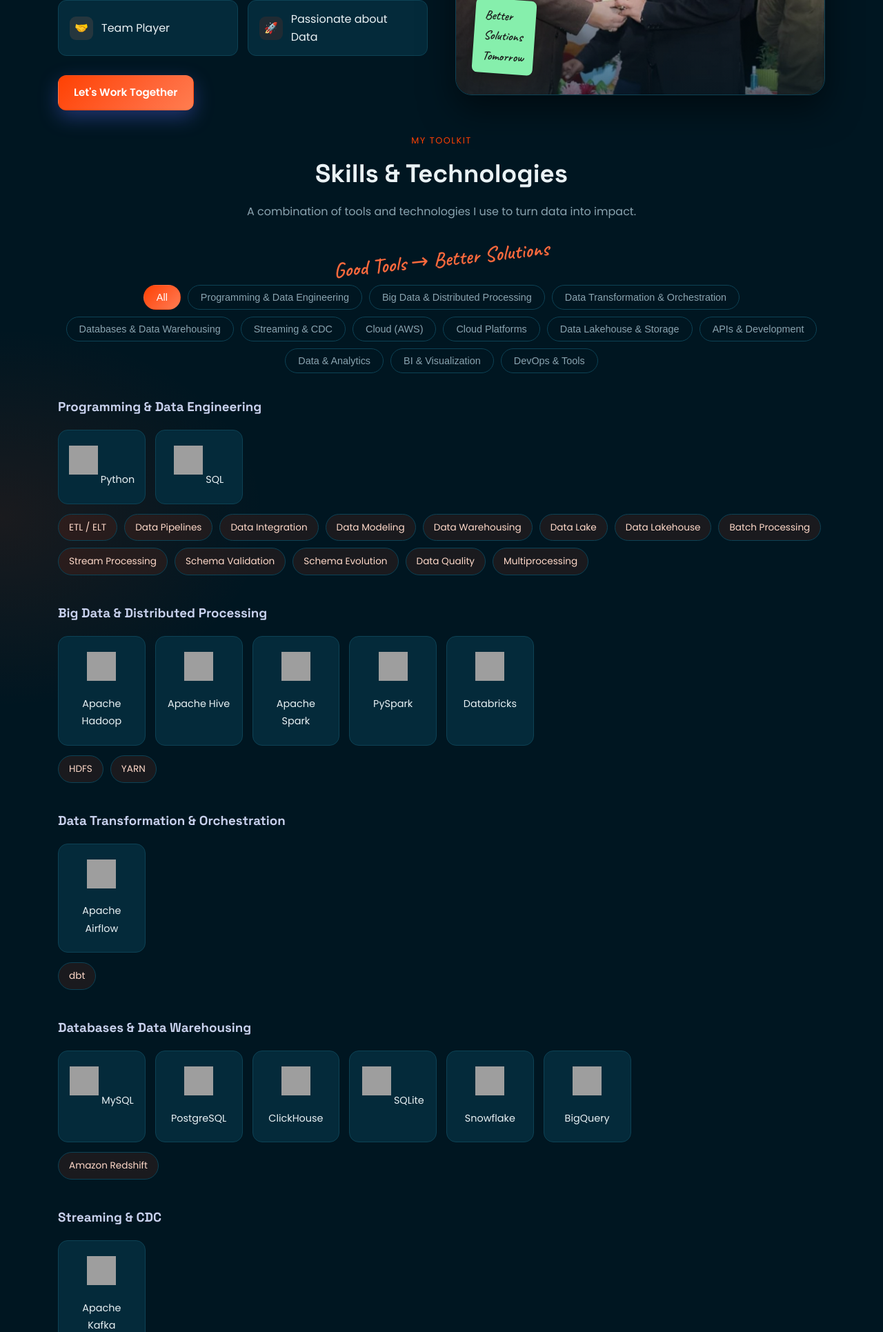
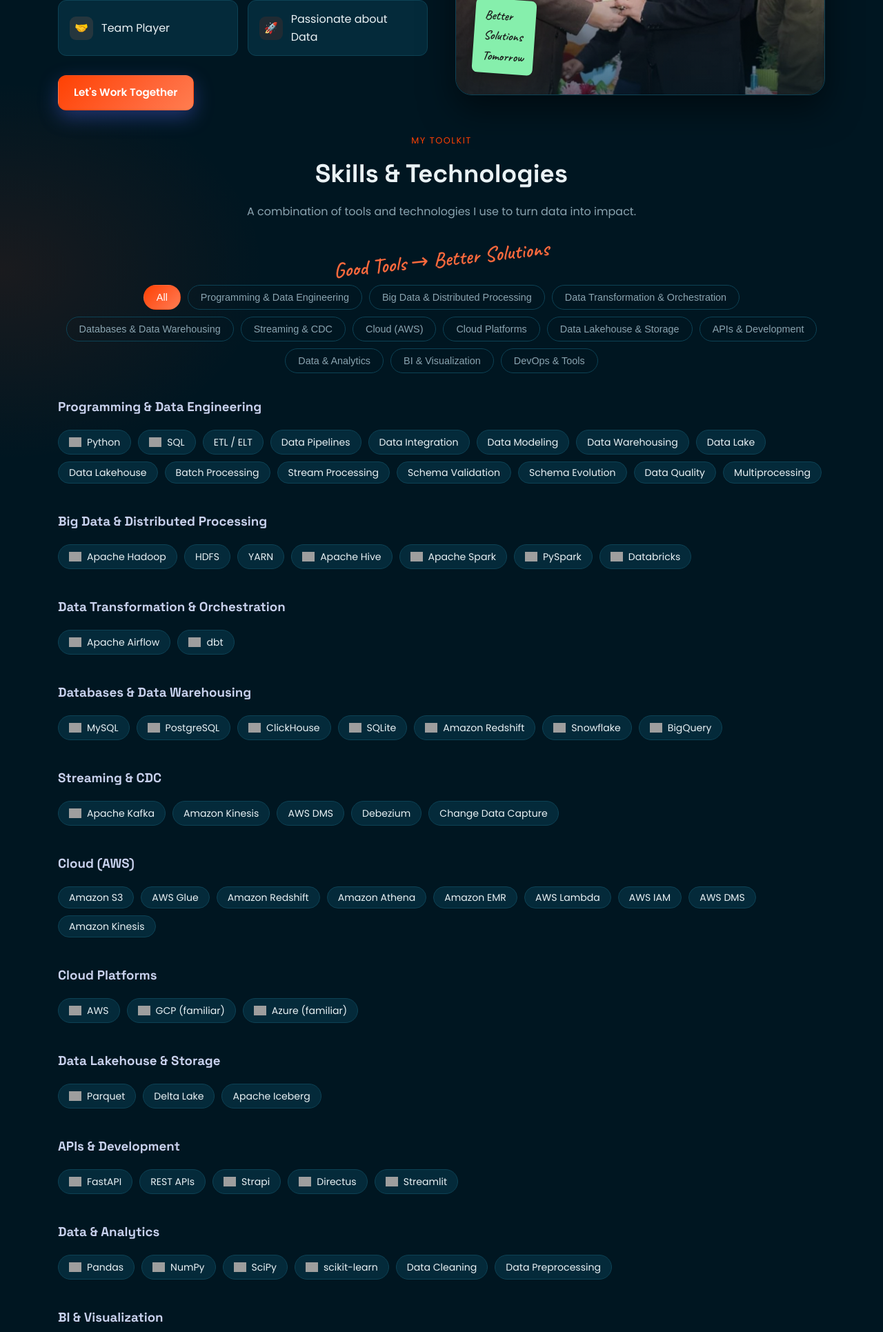
Before and after one commit to ashishkumarrajpoot89/portfolio, a Flask app: page / in a window 1280 px wide. Shown: the part 1332-3263 px from the top of the page at 69% size. Run offline with Flask 3, Linux system fonts and the light colour scheme; grey boxes are pictures that could not be loaded.

Commit message:
Unify skills into single inline pill rows; add logos (incl. devicon) for all tools that have them

```diff
--- a/app.py
+++ b/app.py
@@ -54,107 +54,121 @@ TRAITS = [
     {"icon": "🚀", "title": "Passionate about Data"},
 ]
 
-# Skills strictly from the resume. Each has a simple-icons slug + brand color where a
-# logo exists; entries without a real logo (e.g. ETL, Schema Validation) use `slug: None`
-# and render as a text tile. Logos: https://cdn.simpleicons.org/<slug>/<color>
+# Each skill is a (name, logo-url) pair. `logo` is a full icon URL or None.
+# Logos come from simple-icons (si) or devicon (dv) — devicon covers brand icons
+# that simple-icons dropped (Power BI, VS Code, Excel, AWS, dbt, etc.).
+# In the template every skill renders as ONE pill: icon + name if a logo exists,
+# just the name otherwise. All pills in a category flow in a single wrapping row.
+def _si(slug, color="FF4103"):
+    return f"https://cdn.simpleicons.org/{slug}/{color}"
+
+
+def _dv(path):
+    return f"https://cdn.jsdelivr.net/gh/devicons/devicon/icons/{path}"
+
+
+def _skill(name, logo=None):
+    return {"name": name, "logo": logo}
+
+
 SKILLS = {
     "Programming & Data Engineering": [
-        {"name": "Python", "slug": "python", "color": "3776AB"},
-        {"name": "SQL", "slug": "postgresql", "color": "4169E1"},
-        {"name": "ETL / ELT", "slug": None, "color": None},
-        {"name": "Data Pipelines", "slug": None, "color": None},
-        {"name": "Data Integration", "slug": None, "color": None},
-        {"name": "Data Modeling", "slug": None, "color": None},
-        {"name": "Data Warehousing", "slug": None, "color": None},
-        {"name": "Data Lake", "slug": None, "color": None},
-        {"name": "Data Lakehouse", "slug": None, "color": None},
-        {"name": "Batch Processing", "slug": None, "color": None},
-        {"name": "Stream Processing", "slug": None, "color": None},
-        {"name": "Schema Validation", "slug": None, "color": None},
-        {"name": "Schema Evolution", "slug": None, "color": None},
-        {"name": "Data Quality", "slug": None, "color": None},
-        {"name": "Multiprocessing", "slug": None, "color": None},
+        _skill("Python", _si("python", "3776AB")),
+        _skill("SQL", _si("postgresql", "4169E1")),
+        _skill("ETL / ELT"),
+        _skill("Data Pipelines"),
+        _skill("Data Integration"),
+        _skill("Data Modeling"),
+        _skill("Data Warehousing"),
+        _skill("Data Lake"),
+        _skill("Data Lakehouse"),
+        _skill("Batch Processing"),
+        _skill("Stream Processing"),
+        _skill("Schema Validation"),
+        _skill("Schema Evolution"),
+        _skill("Data Quality"),
+        _skill("Multiprocessing"),
     ],
     "Big Data & Distributed Processing": [
-        {"name": "Apache Hadoop", "slug": "apachehadoop", "color": "66CCFF"},
-        {"name": "HDFS", "slug": None, "color": None},
-        {"name": "YARN", "slug": None, "color": None},
-        {"name": "Apache Hive", "slug": "apachehive", "color": "FDEE21"},
-        {"name": "Apache Spark", "slug": "apachespark", "color": "E25A1C"},
-        {"name": "PySpark", "slug": "apachespark", "color": "E25A1C"},
-        {"name": "Databricks", "slug": "databricks", "color": "FF3621"},
+        _skill("Apache Hadoop", _dv("apachehadoop/apachehadoop-original.svg")),
+        _skill("HDFS"),
+        _skill("YARN"),
+        _skill("Apache Hive", _si("apachehive", "FDEE21")),
+        _skill("Apache Spark", _si("apachespark", "E25A1C")),
+        _skill("PySpark", _si("apachespark", "E25A1C")),
+        _skill("Databricks", _si("databricks", "FF3621")),
     ],
     "Data Transformation & Orchestration": [
-        {"name": "Apache Airflow", "slug": "apacheairflow", "color": "017CEE"},
-        {"name": "dbt", "slug": None, "color": None},
+        _skill("Apache Airflow", _si("apacheairflow", "017CEE")),
+        _skill("dbt", _dv("dbt/dbt-original.svg")),
     ],
     "Databases & Data Warehousing": [
-        {"name": "MySQL", "slug": "mysql", "color": "4479A1"},
-        {"name": "PostgreSQL", "slug": "postgresql", "color": "4169E1"},
-        {"name": "ClickHouse", "slug": "clickhouse", "color": "FFCC01"},
-        {"name": "SQLite", "slug": "sqlite", "color": "003B57"},
-        {"name": "Amazon Redshift", "slug": None, "color": None},
-        {"name": "Snowflake", "slug": "snowflake", "color": "29B5E8"},
-        {"name": "BigQuery", "slug": "googlebigquery", "color": "669DF6"},
+        _skill("MySQL", _si("mysql", "4479A1")),
+        _skill("PostgreSQL", _si("postgresql", "4169E1")),
+        _skill("ClickHouse", _si("clickhouse", "FFCC01")),
+        _skill("SQLite", _si("sqlite", "003B57")),
+        _skill("Amazon Redshift", _dv("amazonwebservices/amazonwebservices-original.svg")),
+        _skill("Snowflake", _si("snowflake", "29B5E8")),
+        _skill("BigQuery", _si("googlebigquery", "669DF6")),
     ],
     "Streaming & CDC": [
-        {"name": "Apache Kafka", "slug": "apachekafka", "color": "231F20"},
-        {"name": "Amazon Kinesis", "slug": None, "color": None},
-        {"name": "AWS DMS", "slug": None, "color": None},
-        {"name": "Debezium", "slug": None, "color": None},
-        {"name": "Change Data Capture", "slug": None, "color": None},
+        _skill("Apache Kafka", _si("apachekafka", "FF4103")),
+        _skill("Amazon Kinesis"),
+        _skill("AWS DMS"),
+        _skill("Debezium"),
+        _skill("Change Data Capture"),
     ],
     "Cloud (AWS)": [
-        {"name": "Amazon S3", "slug": None, "color": None},
-        {"name": "AWS Glue", "slug": None, "color": None},
-        {"name": "Amazon Redshift", "slug": None, "color": None},
-        {"name": "Amazon Athena", "slug": None, "color": None},
-        {"name": "Amazon EMR", "slug": None, "color": None},
-        {"name": "AWS Lambda", "slug": None, "color": None},
-        {"name": "AWS IAM", "slug": None, "color": None},
-        {"name": "AWS DMS", "slug": None, "color": None},
-        {"name": "Amazon Kinesis", "slug": None, "color": None},
+        _skill("Amazon S3"),
+        _skill("AWS Glue"),
+        _skill("Amazon Redshift"),
+        _skill("Amazon Athena"),
+        _skill("Amazon EMR"),
+        _skill("AWS Lambda"),
+        _skill("AWS IAM"),
+        _skill("AWS DMS"),
+        _skill("Amazon Kinesis"),
     ],
     "Cloud Platforms": [
-        {"name": "GCP (familiar)", "slug": "googlecloud", "color": "4285F4"},
-        {"name": "AWS", "slug": None, "color": None},
-        {"name": "Azure (familiar)", "slug": None, "color": None},
+        _skill("AWS", _dv("amazonwebservices/amazonwebservices-original.svg")),
+        _skill("GCP (familiar)", _si("googlecloud", "4285F4")),
+        _skill("Azure (familiar)", _dv("azure/azure-original.svg")),
     ],
     "Data Lakehouse & Storage": [
-        {"name": "Parquet", "slug": "apacheparquet", "color": "50ABF1"},
-        {"name": "Delta Lake", "slug": None, "color": None},
-        {"name": "Apache Iceberg", "slug": None, "color": None},
+        _skill("Parquet", _si("apacheparquet", "50ABF1")),
+        _skill("Delta Lake"),
+        _skill("Apache Iceberg"),
     ],
     "APIs & Development": [
-        {"name": "FastAPI", "slug": "fastapi", "color": "009688"},
-        {"name": "REST APIs", "slug": None, "color": None},
-        {"name": "Strapi", "slug": "strapi", "color": "4945FF"},
-        {"name": "Directus", "slug": "directus", "color": "263238"},
-        {"name": "Streamlit", "slug": "streamlit", "color": "FF4B4B"},
+        _skill("FastAPI", _si("fastapi", "009688")),
+        _skill("REST APIs"),
+        _skill("Strapi", _si("strapi", "4945FF")),
+        _skill("Directus", _si("directus", "6644FF")),
+        _skill("Streamlit", _si("streamlit", "FF4B4B")),
     ],
     "Data & Analytics": [
-        {"name": "Pandas", "slug": "pandas", "color": "150458"},
-        {"name": "NumPy", "slug": "numpy", "color": "013243"},
-        {"name": "SciPy", "slug": "scipy", "color": "8CAAE6"},
-        {"name": "scikit-learn", "slug": "scikitlearn", "color": "F7931E"},
-        {"name": "Data Cleaning", "slug": None, "color": None},
-        {"name": "Data Preprocessing", "slug": None, "color": None},
+        _skill("Pandas", _si("pandas", "150458")),
+        _skill("NumPy", _si("numpy", "4D77CF")),
+        _skill("SciPy", _si("scipy", "8CAAE6")),
+        _skill("scikit-learn", _si("scikitlearn", "F7931E")),
+        _skill("Data Cleaning"),
+        _skill("Data Preprocessing"),
     ],
     "BI & Visualization": [
-        {"name": "Apache Superset", "slug": "apachesuperset", "color": "20A6C9"},
-        {"name": "Power BI", "slug": None, "color": None},
-        {"name": "Matplotlib", "slug": None, "color": None},
-        {"name": "Seaborn", "slug": None, "color": None},
+        _skill("Power BI", _dv("powerbi/powerbi-original.svg")),
+        _skill("Apache Superset", _si("apachesuperset", "20A6C9")),
+        _skill("Matplotlib", _dv("matplotlib/matplotlib-original.svg")),
+        _skill("Seaborn"),
     ],
     "DevOps & Tools": [
-        {"name": "Docker", "slug": "docker", "color": "2496ED"},
-        {"name": "Git", "slug": "git", "color": "F05032"},
-        {"name": "GitHub", "slug": "github", "color": "FFFFFF"},
-        {"name": "DataGrip", "slug": "datagrip", "color": "22D88F"},
-        {"name": "Jupyter", "slug": "jupyter", "color": "F37626"},
-        {"name": "Google Sheets", "slug": "googlesheets", "color": "34A853"},
-        {"name": "VS Code", "slug": None, "color": None},
-        {"name": "Excel", "slug": None, "color": None},
+        _skill("Docker", _si("docker", "2496ED")),
+        _skill("Git", _si("git", "F05032")),
+        _skill("GitHub", _si("github", "FFFFFF")),
+        _skill("DataGrip", _si("datagrip", "22D88F")),
+        _skill("Jupyter", _si("jupyter", "F37626")),
+        _skill("Google Sheets", _si("googlesheets", "34A853")),
+        _skill("VS Code", _dv("vscode/vscode-original.svg")),
+        _skill("Excel", _dv("excel/excel-original.svg")),
     ],
 }
 
--- a/static/css/style.css
+++ b/static/css/style.css
@@ -367,26 +367,18 @@ section { padding: 90px 0; }
 .trait .ic { width: 34px; height: 34px; border-radius: 9px; display: grid; place-items: center; font-size: 1rem; }
 
 /* ---------- SKILLS logo tiles ---------- */
-.skill-tile img { width: 42px; height: 42px; margin-bottom: 12px; }
-.skill-tile { position: relative; }
-.skill-tile.no-logo img { display: none; }
-
-/* Responsive logo grid — tiles wrap neatly regardless of count */
-.logo-grid {
-    display: grid;
-    grid-template-columns: repeat(auto-fill, minmax(120px, 1fr));
-    gap: 14px;
-    margin-bottom: 14px;
+/* Unified skill pills: every skill is one chip. If it has a logo, the icon
+   sits inline before the name; otherwise it's a plain name pill. All chips in a
+   category flow in a single wrapping row. */
+.skill-chips { display: flex; flex-wrap: wrap; gap: 10px; margin-bottom: 6px; }
+.skill-chip {
+    display: inline-flex; align-items: center; gap: 8px;
+    padding: 8px 15px; border-radius: 999px; font-size: .88rem; color: var(--text);
+    background: var(--card); border: 1px solid var(--border);
+    transition: .2s; line-height: 1;
 }
-
-/* Concept skills (no brand logo) shown as clean pills instead of letter badges */
-.skill-chips { display: flex; flex-wrap: wrap; gap: 10px; margin-bottom: 8px; }
-.skill-chip {
-    padding: 8px 15px; border-radius: 999px; font-size: .85rem; color: #ffd9c9;
-    background: rgba(255,65,3,.10); border: 1px solid var(--border);
-    transition: .2s;
-}
-.skill-chip:hover { background: rgba(255,65,3,.2); border-color: var(--primary); color: #fff; }
+.skill-chip:hover { background: rgba(255,65,3,.14); border-color: var(--primary); transform: translateY(-2px); }
+.chip-logo { width: 18px; height: 18px; object-fit: contain; display: block; }
 .skills-accent { position: relative; }
 
 /* ---------- PROJECT scene illustrations ---------- */
--- a/templates/index.html
+++ b/templates/index.html
@@ -103,28 +103,19 @@
     </div>
 
     {% for group, items in skills.items() %}
-    {% set logo_items = items | selectattr('slug') | list %}
-    {% set concept_items = items | rejectattr('slug') | list %}
     <div class="skill-group" data-group="{{ group }}" style="text-align:left;">
         <h3>{{ group }}</h3>
-        {% if logo_items %}
-        <div class="logo-grid">
-            {% for skill in logo_items %}
-            <div class="skill-tile">
-                <img src="https://cdn.simpleicons.org/{{ skill.slug }}/{{ skill.color }}" alt="{{ skill.name }}" loading="lazy"
-                     onerror="this.closest('.skill-tile').classList.add('no-logo')">
-                <span class="nm">{{ skill.name }}</span>
-            </div>
+        <div class="skill-chips">
+            {% for skill in items %}
+            <span class="skill-chip">
+                {% if skill.logo %}
+                <img class="chip-logo" src="{{ skill.logo }}" alt="" loading="lazy"
+                     onerror="this.remove()">
+                {% endif %}
+                {{ skill.name }}
+            </span>
             {% endfor %}
         </div>
-        {% endif %}
-        {% if concept_items %}
-        <div class="skill-chips">
-            {% for skill in concept_items %}
-            <span class="skill-chip">{{ skill.name }}</span>
-            {% endfor %}
-        </div>
-        {% endif %}
     </div>
     {% endfor %}
 </section>
```
